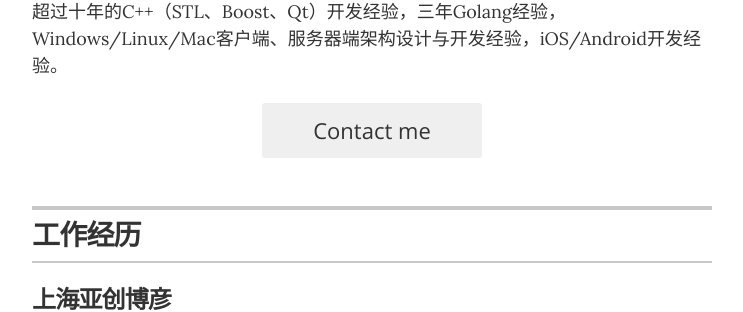
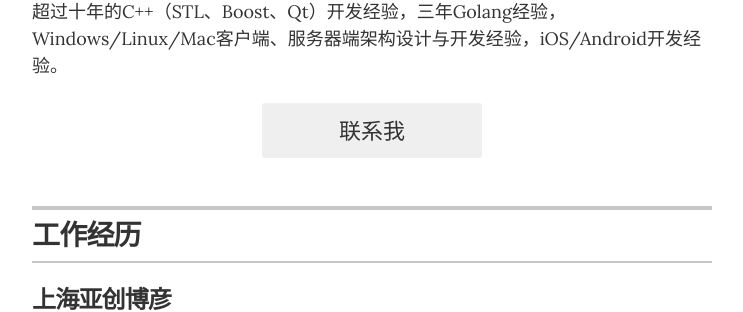
Before and after one commit to missdeer/fanresume, a Jekyll site: the page built from index.html, in a window 1280 px wide and 900 px high. Shown: the part 288-600 px from the top of the window, without its empty margins (268-1011 px from the left). Built offline with Jekyll 4.4.1, drawn with Linux system fonts in a browser that asks for light colours.

Commit message:
(*)resume content WIP

```diff
--- a/_layouts/resume.html
+++ b/_layouts/resume.html
@@ -31,7 +31,7 @@
         </div>
 
         {% if site.resume_looking_for_work == 'yes' %}
-        <a href="mailto:{{ site.resume_contact_email }}" class="contact-button" itemprop="email">Contact me</a>
+        <a href="mailto:{{ site.resume_contact_email }}" class="contact-button" itemprop="email">联系我</a>
         {% elsif site.resume_looking_for_work == 'no' %}
         <a class="contact-button">观望好的工作机会中。</a>
         {% else %}
```
